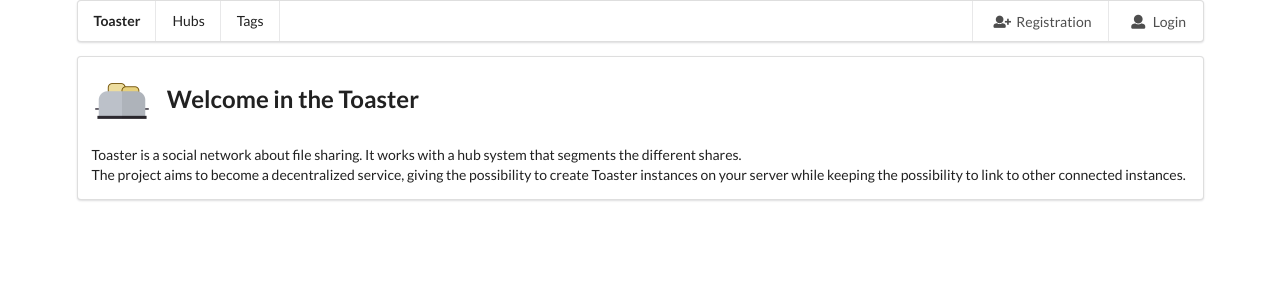
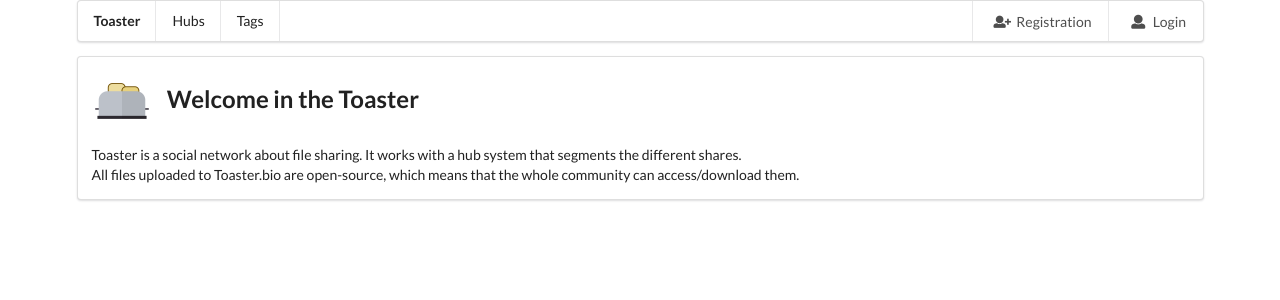
Before and after one commit to Mediashare/Toaster, a Symfony app: template templates/index.html.twig in a window 1280 px wide. Shown: the top 300 px of the page. Run offline with Twig, Linux system fonts and the light colour scheme; the template is opened without the code that fills it, so the values that code supplies are empty; some libraries are stand-ins or nearby versions.

Commit message:
Index description

```diff
--- a/templates/index.html.twig
+++ b/templates/index.html.twig
@@ -11,7 +11,7 @@
         <p>
             Toaster is a social network about file sharing.
             It works with a hub system that segments the different shares. <br>
-            The project aims to become a decentralized service, giving the possibility to create Toaster instances on your server while keeping the possibility to link to other connected instances.
+            All files uploaded to Toaster.bio are open-source, which means that the whole community can access/download them.
         </p>
     </div>
     {% for hub in hubs %}
```
